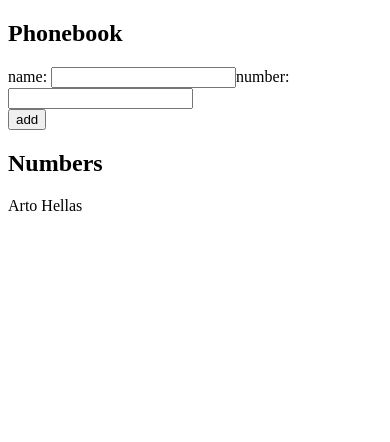
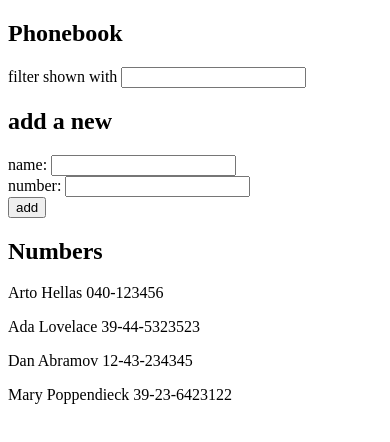
Before and after one commit to FredrickOguya/Full-Stack-Open, a React (Vite) app in the folder Part 2/the phonebook/: page / in a window 390 px wide. Shown: the top 442 px of the page. Built offline with nearby package versions, Linux system fonts and the light colour scheme.

Commit message:
2.9*: The Phonebook Step 4

```diff
--- a/Part 2/the phonebook/src/App.jsx
+++ b/Part 2/the phonebook/src/App.jsx
@@ -2,10 +2,14 @@
 
 const App = () => {
   const [persons, setPersons] = useState([
-    { name: 'Arto Hellas', }
+    { name: 'Arto Hellas', number: '040-123456', id: 1 },
+    { name: 'Ada Lovelace', number: '39-44-5323523', id: 2 },
+    { name: 'Dan Abramov', number: '12-43-234345', id: 3 },
+    { name: 'Mary Poppendieck', number: '39-23-6423122', id: 4 }
   ])
   const [newName, setNewName] = useState('');
-  const [newNumber, setNewNumber] = useState()
+  const [newNumber, setNewNumber] = useState();
+  const [searchedName, setSearchedName] = useState('');
 
 
   const addNewNumber = (event) => {
@@ -25,17 +29,28 @@
 
   }
 
+  const filteredSearch = persons.filter(person => person.name.toLowerCase().includes(searchedName.toLowerCase()))
+
+
 
   return (
     <div>
       <h2>Phonebook</h2>
+
+      <p>filter shown with <input
+                            type="text"
+                            value={searchedName}
+                            onChange={(event)=> setSearchedName(event.target.value)}
+                            /></p>
+
+      <h2>add a new</h2>
       <form onSubmit={addNewNumber}>
         <div>
           name: <input
                  type='text'
                  value={newName}
                  onChange={(event) => setNewName(event.target.value)}
-                />
+                /><br/>
           number: <input
                  type='phone'
                  value={newNumber}
@@ -48,7 +63,7 @@
       </form>
       <h2>Numbers</h2>
       <div>
-        { persons.map(persons=>
+        { filteredSearch.map(persons=>
           <p key={persons.name}>{persons.name} {persons.number}</p>
         )}
       </div>
```
